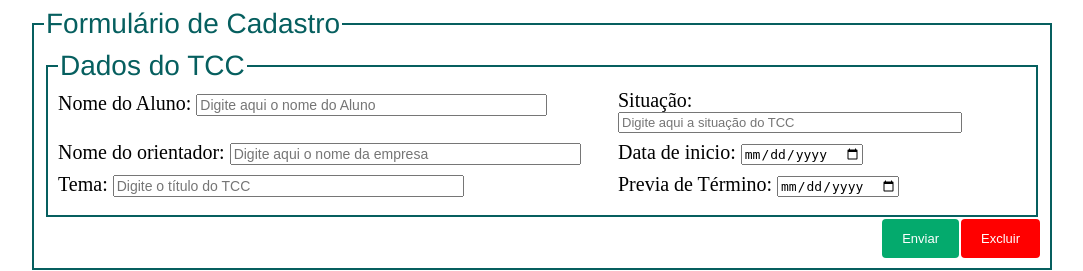
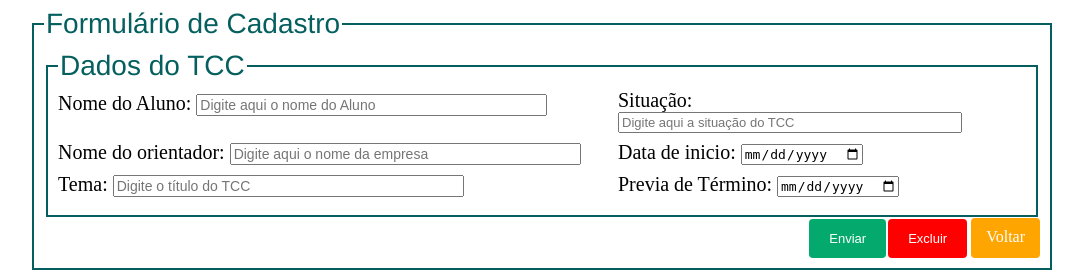
Before and after one commit to scet-ppa/SCET-PPA, a PHP site: page /pag/html/cad_tcc.php in a window 1280 px wide. Shown: the top 271 px of the page, without its empty margins (98-1181 px from the left). Run offline with PHP 8.4, Linux system fonts and the light colour scheme; data that the repository does not hold is empty.

Commit message:
botão voltar

```diff
--- a/pag/css/cad_tcc.css
+++ b/pag/css/cad_tcc.css
@@ -172,3 +172,24 @@ padding: 4%;
 .editar:active {
 background-color: orangered;
 }
+
+.botao {
+  background-color: orange;
+  color: white;
+  padding: 12px;
+  border-radius: 4px;
+  border: none;
+  margin-left: 4px;
+  margin-left: 4px;
+  padding-right: 15px;
+  padding-left: 15px;
+  padding-top: 10px;
+  margin-top: 0.1%;
+  float: right;
+  text-decoration: none;
+}
+
+.botao:hover,
+.botao:active {
+  background-color:rgb(255, 136, 05, 128, 0);
+}
--- a/pag/html/cad_curso.php
+++ b/pag/html/cad_curso.php
@@ -7,13 +7,13 @@
 <head>
     <meta charset="UTF-8">
     <meta name="viewport" content="width=device-width, initial-scale=1.0">
-    <title>Cad_Curso</title>
+    <title>Cadastro de Cursos</title>
     <link rel="stylesheet" href="../css/cad_curso.css">
     <link rel="shortcut icon" type="imagex/png" href="../img/logo-scet.jpg">
 </head>
 <body>
     <fieldset>
-        <legend>Formulário de cadastro</legend>
+        <legend>Formulário de Cadastro</legend>
         <form name="formCad" method="POST" action="../php/cad-usuario/cursoHelper.php">
             <fieldset>
                 <input style="display: none" name="tipo" id="tipo" type="text" value="cad_curso">
--- a/pag/html/cad_tcc.php
+++ b/pag/html/cad_tcc.php
@@ -52,6 +52,7 @@
 
             </fieldset>
 
+            <a class="botao" href="home_coord.php">Voltar</a>
             <input type="reset" value="Excluir">
             <input type="submit" value="Enviar">
 
--- a/pag/html/coor-tcc.html
+++ b/pag/html/coor-tcc.html
@@ -79,7 +79,7 @@
             <span class="icon"></span>
         </div>
 
-    <a class="cad-tcc" href="../html/cad-tcc.html">CADASTRAR</a>
+    <a class="cad-tcc" href="../html/cad_tcc.php">CADASTRAR</a>
 
         <fieldset>
             <legend>TCC Cadastrado</legend>
```
Also changed, not shown: pag/css/cad_curso.css (+8 -7 lines), pag/css/cad_estagio.css (+5 -4 lines), pag/html/cad_estagio.php (+4 -4 lines).
